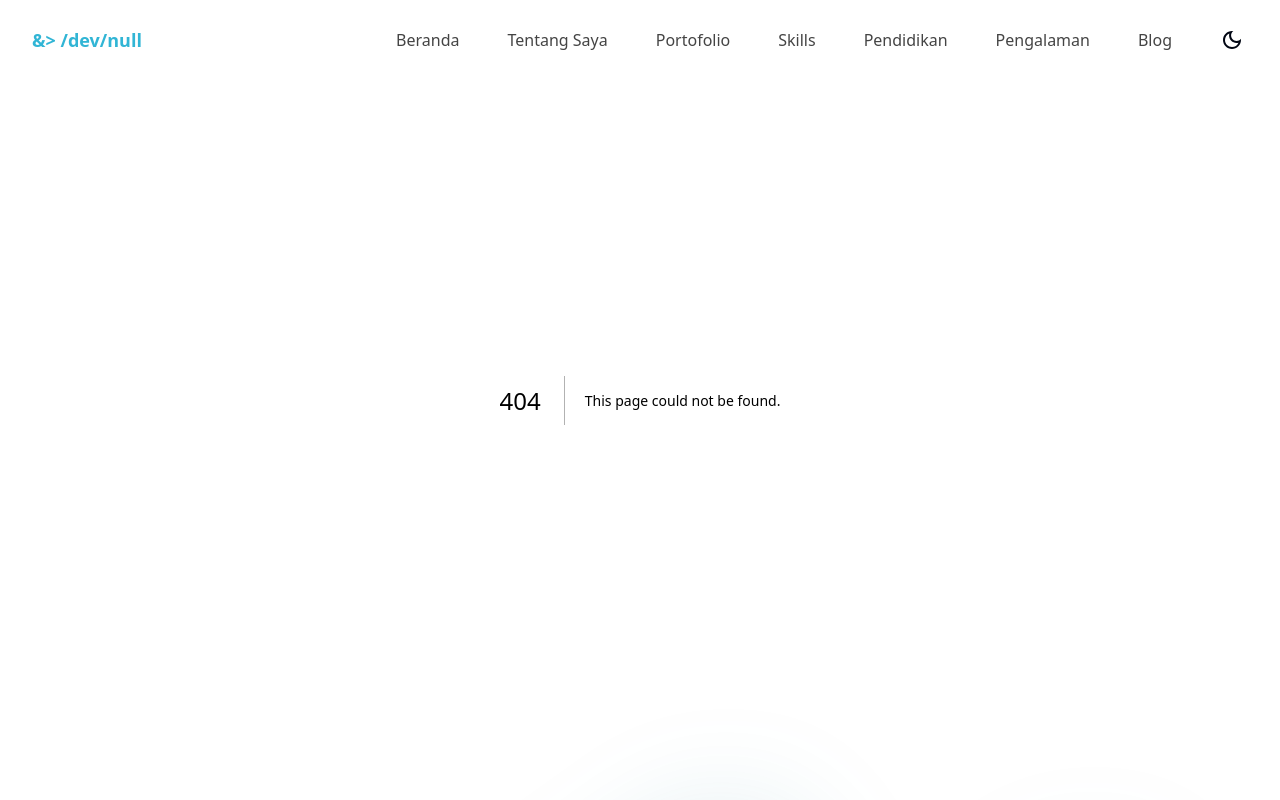
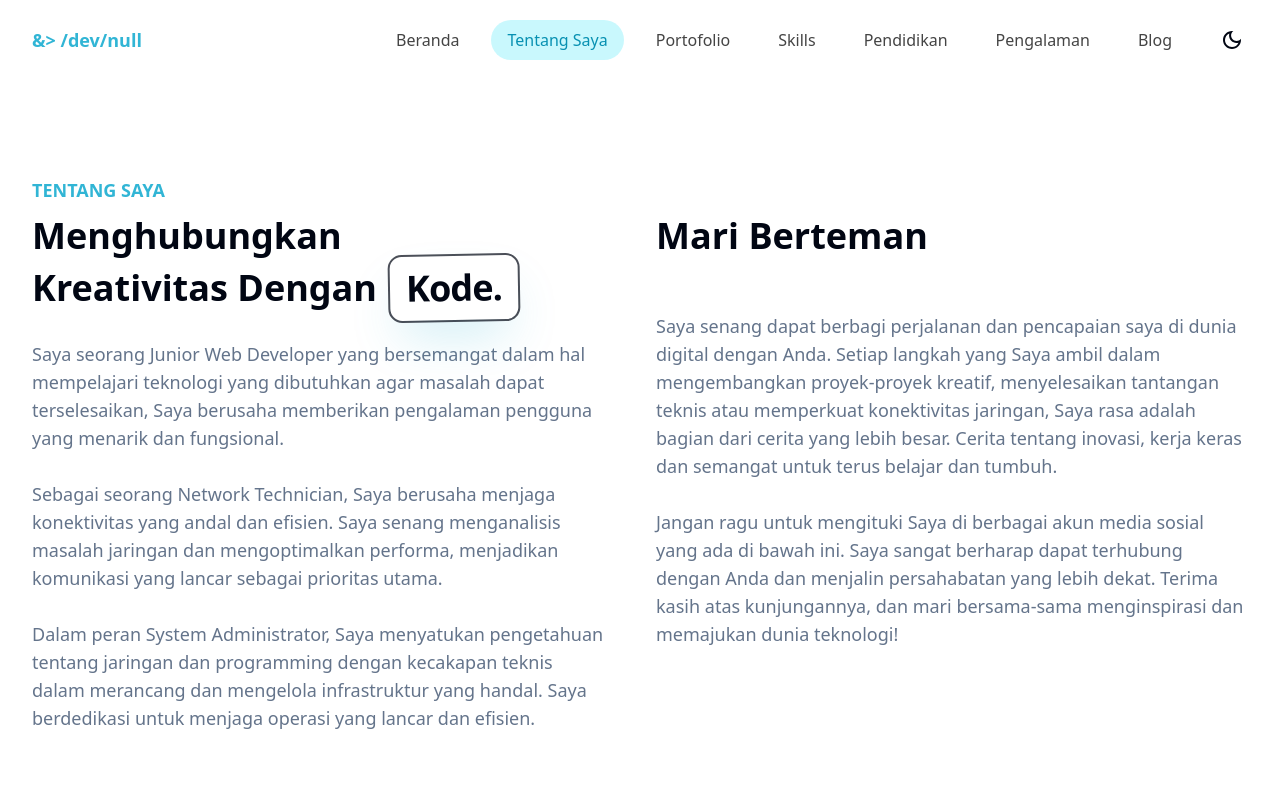
Before and after one commit to armandwipangestu/armandwipangestu.vercel.app, a Next.js app: page /tentang-saya in a window 1280 px wide. Before the commit this address had no page. Shown: the top 800 px of the page. Built offline with nearby package versions, Linux system fonts and the light colour scheme.

Commit message:
feat: add about component

```diff
--- a/components/layouts/navigation.js
+++ b/components/layouts/navigation.js
@@ -52,7 +52,7 @@ const Navigation = () => {
 
   const menus = [
     { title: "Beranda", target: "/" },
-    { title: "Tentang Saya", target: "/about" },
+    { title: "Tentang Saya", target: "/tentang-saya" },
     { title: "Portofolio", target: "/portofolio" },
     { title: "Skills", target: "/skills" },
     { title: "Pendidikan", target: "/pendidikan" },
--- a/pages/index.js
+++ b/pages/index.js
@@ -47,7 +47,7 @@ const HomePage = () => {
               </p>
 
               <Link
-                href="/about"
+                href="/tentang-saya"
                 className="rounded-full bg-primary px-7 py-2.5 text-base font-semibold text-white transition duration-300 ease-in-out hover:opacity-80 hover:shadow-lg md:px-8 md:py-3"
               >
                 Tentang Saya
--- /dev/null
+++ b/pages/tentang-saya.js
@@ -0,0 +1,76 @@
+import Metadata from "@/components/utilities/metadata";
+
+const AboutPage = () => {
+  return (
+    <>
+      <Metadata
+        title="Portofolio - Tentang Saya"
+        description="Saya adalah seorang Junior Web Developer, Network Technician, System Administrator"
+        image="/metadata/root.png"
+        url="https://armandwipangestu.vercel.app/tentang-saya"
+      />
+
+      <section className="pb-32 pt-32 transition duration-300 ease-in-out dark:bg-dark lg:pt-44">
+        <div className="container">
+          <div className="flex flex-wrap">
+            <div className="mb-10 w-full px-4 lg:w-1/2">
+              <h4 className="mb-3 text-lg font-bold uppercase text-primary">
+                Tentang Saya
+              </h4>
+
+              <h2 className="mb-5 max-w-lg text-3xl font-bold text-dark dark:text-white lg:text-4xl">
+                Menghubungkan Kreativitas Dengan{" "}
+                <span className="animate-gradient-pulse from-background to-background text-foreground ml-1 inline-block -rotate-1 rounded-xl bg-gradient-to-r via-primary/10 px-4 py-1.5 text-lg tracking-tight shadow-2xl shadow-primary/[0.25] ring-2 ring-dark/70 dark:ring-white/70 sm:px-4 sm:py-3 sm:text-3xl lg:text-4xl">
+                  Kode.
+                </span>
+              </h2>
+
+              <p className="max-w-xl text-base font-medium text-secondary lg:text-lg">
+                Saya seorang Junior Web Developer yang bersemangat dalam hal
+                mempelajari teknologi yang dibutuhkan agar masalah dapat
+                terselesaikan, Saya berusaha memberikan pengalaman pengguna yang
+                menarik dan fungsional.
+                <br />
+                <br />
+                Sebagai seorang Network Technician, Saya berusaha menjaga
+                konektivitas yang andal dan efisien. Saya senang menganalisis
+                masalah jaringan dan mengoptimalkan performa, menjadikan
+                komunikasi yang lancar sebagai prioritas utama.
+                <br />
+                <br />
+                Dalam peran System Administrator, Saya menyatukan pengetahuan
+                tentang jaringan dan programming dengan kecakapan teknis dalam
+                merancang dan mengelola infrastruktur yang handal. Saya
+                berdedikasi untuk menjaga operasi yang lancar dan efisien.
+              </p>
+            </div>
+
+            <div className="w-full px-4 lg:w-1/2">
+              <h2 className="mb-4 text-3xl font-bold text-dark dark:text-white lg:pt-10 lg:text-4xl">
+                Mari Berteman
+              </h2>
+
+              <p className="mb-6 text-base font-medium text-secondary lg:mt-14 lg:text-lg">
+                Saya senang dapat berbagi perjalanan dan pencapaian saya di
+                dunia digital dengan Anda. Setiap langkah yang Saya ambil dalam
+                mengembangkan proyek-proyek kreatif, menyelesaikan tantangan
+                teknis atau memperkuat konektivitas jaringan, Saya rasa adalah
+                bagian dari cerita yang lebih besar. Cerita tentang inovasi,
+                kerja keras dan semangat untuk terus belajar dan tumbuh.
+                <br />
+                <br />
+                Jangan ragu untuk mengituki Saya di berbagai akun media sosial
+                yang ada di bawah ini. Saya sangat berharap dapat terhubung
+                dengan Anda dan menjalin persahabatan yang lebih dekat. Terima
+                kasih atas kunjungannya, dan mari bersama-sama menginspirasi dan
+                memajukan dunia teknologi!
+              </p>
+            </div>
+          </div>
+        </div>
+      </section>
+    </>
+  );
+};
+
+export default AboutPage;
```
